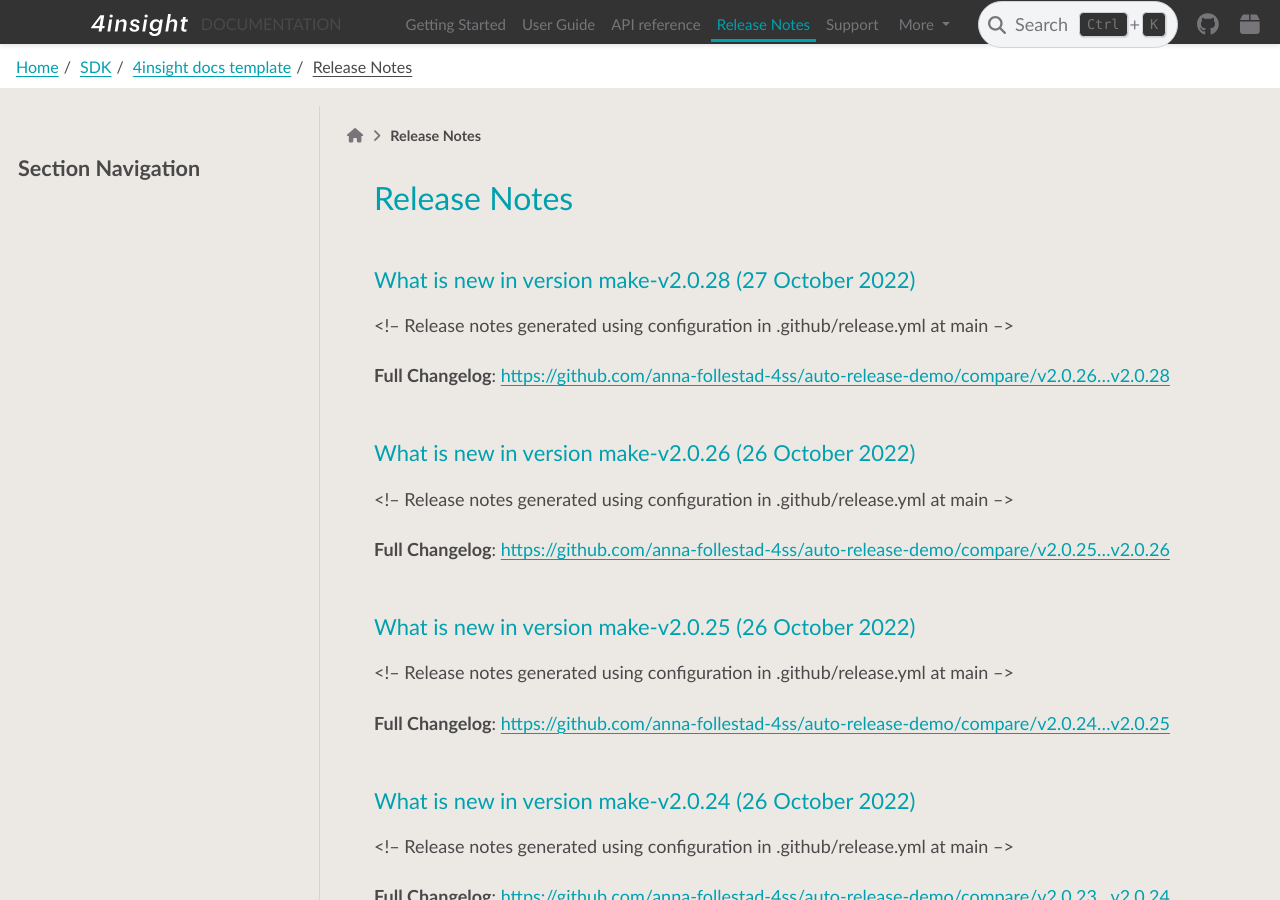
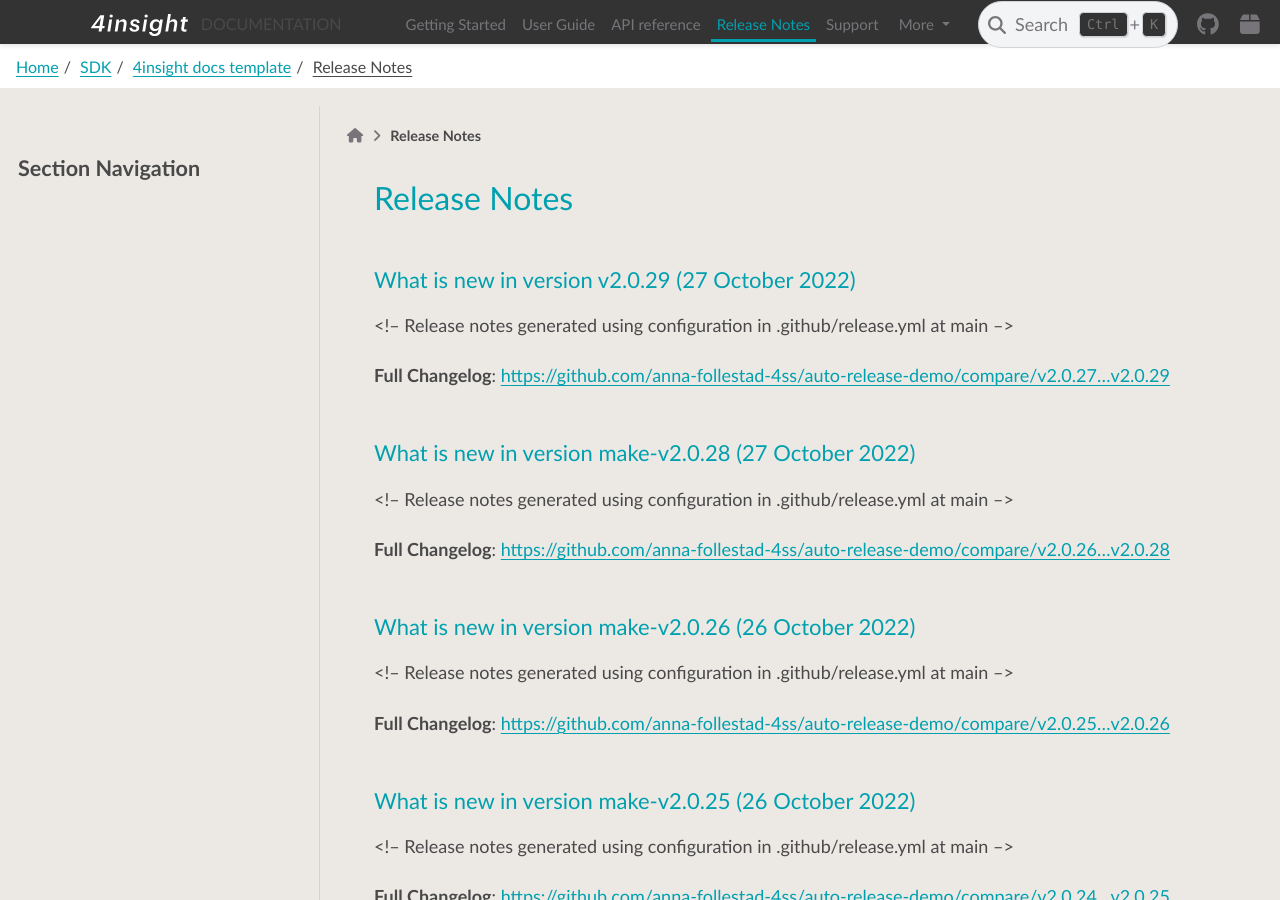
Before and after one commit to anna-follestad-4ss/auto-release-demo, a Sphinx documentation site: the page built from docs/release_notes.rst, in a window 1280 px wide and 900 px high. Built offline with Sphinx 7.4.7 and the PyData theme 0.15.4, drawn with Linux system fonts in a browser that asks for light colours.

Commit message:
added latest release notes from autogen

```diff
--- a/docs/new_notes.txt
+++ b/docs/new_notes.txt
@@ -2,4 +2,4 @@
 
 
 
-**Full Changelog**: https://github.com/anna-follestad-4ss/auto-release-demo/compare/v2.0.26...v2.0.28
+**Full Changelog**: https://github.com/anna-follestad-4ss/auto-release-demo/compare/v2.0.27...v2.0.29
--- a/docs/release_notes.rst
+++ b/docs/release_notes.rst
@@ -1,5 +1,16 @@
 Release Notes
 =============
+
+What is new in version v2.0.29 (27 October 2022)
+------------------------------------------------
+
+<!-- Release notes generated using configuration in .github/release.yml at main -->
+
+
+
+**Full Changelog**: https://github.com/anna-follestad-4ss/auto-release-demo/compare/v2.0.27...v2.0.29
+
+
 
 What is new in version make-v2.0.28 (27 October 2022)
 ------------------------------------------------
```
